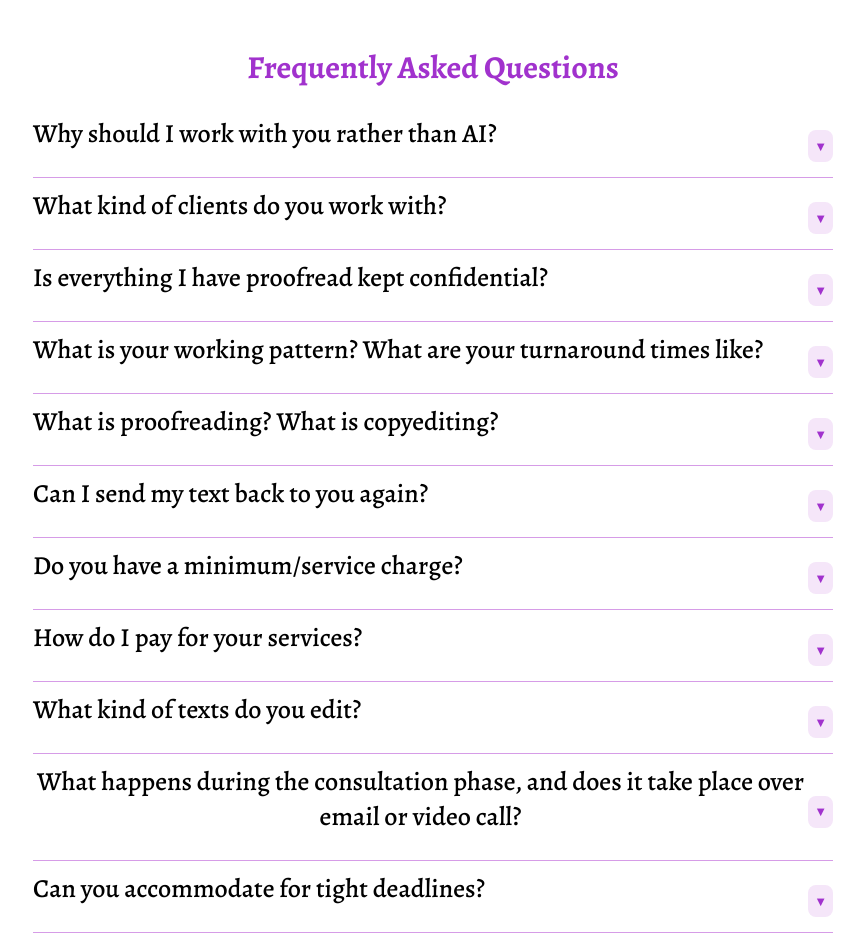
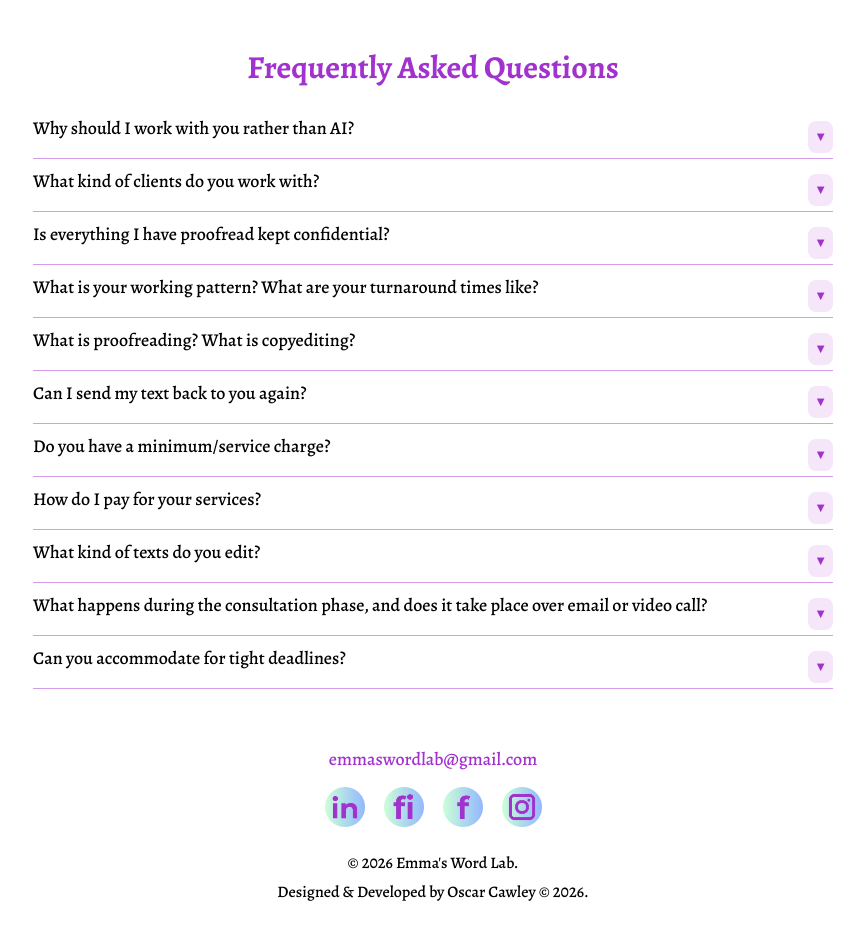
Before and after one commit to OscarCawley/emmaswordlab, a plain HTML site: page about.html in a window 1280 px wide. Shown: the part 2232-3178 px from the top of the page, without its empty margins (207-1071 px from the left). After the commit the page ends 3154 px from the top, so only its background shows below. Drawn offline with nearby package versions, Linux system fonts and the light colour scheme; a script that the page names is missing.

Commit message:
Fixed issue with text alignment for questions that extend the length of the container

```diff
--- a/css/about.css
+++ b/css/about.css
@@ -100,6 +100,8 @@
 }
 
 .dropdown h3 {
+    text-align: left;
+    font-size: 18px;
     font-weight: 500;
 }
 
```
